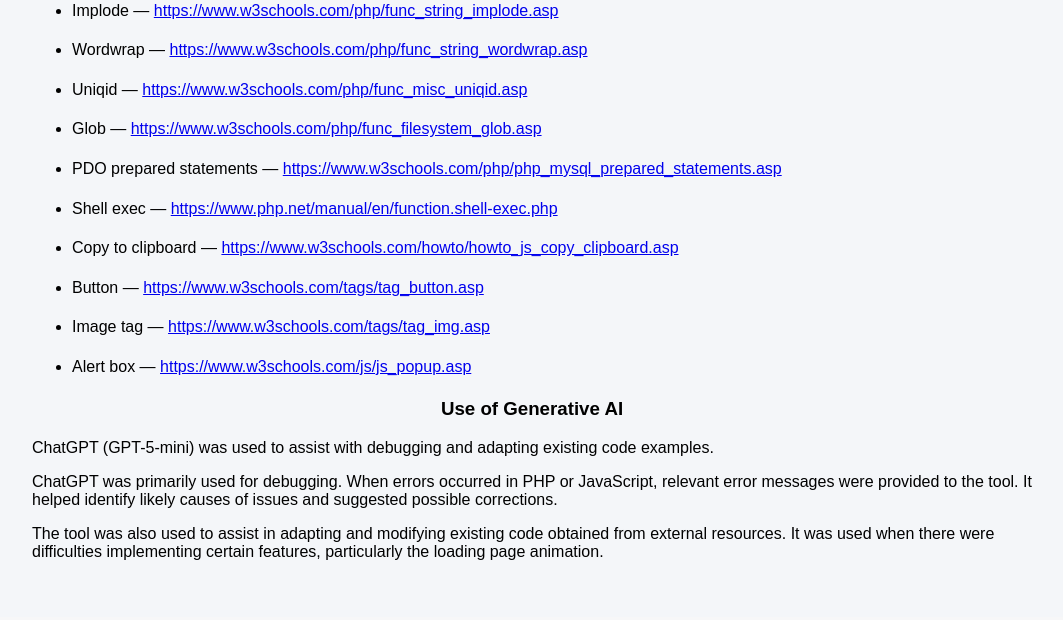
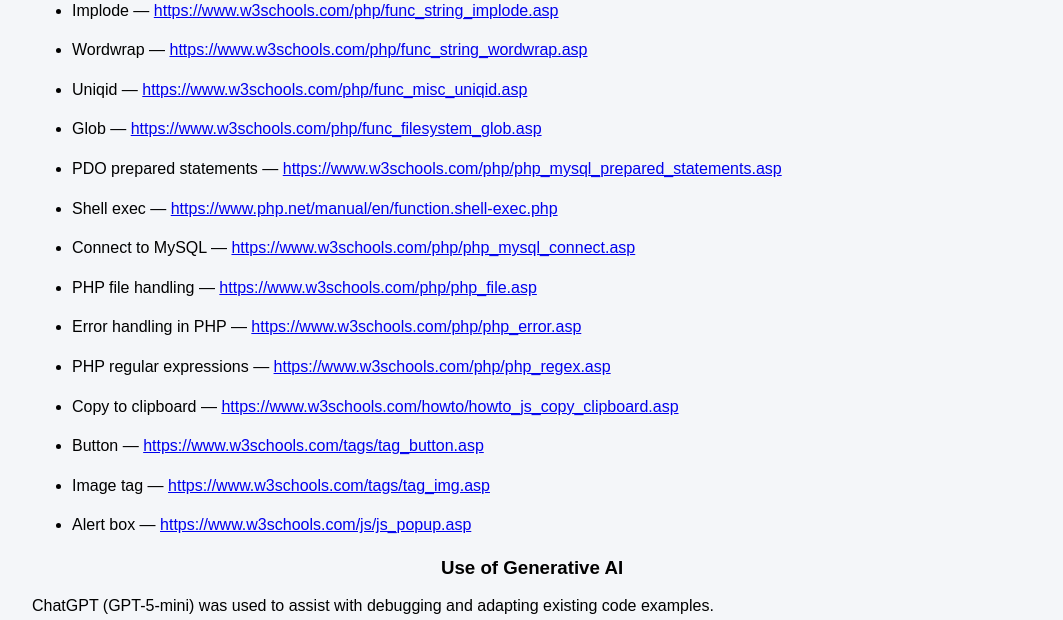
Before and after one commit to B293600/IWDD, a PHP site: page /credits.php in a window 1280 px wide. Shown: the part 2149-2769 px from the top of the page, without its empty margins (108-1171 px from the left). Before the commit the page ends 2709 px from the top, so only its background shows below. Run offline with PHP 8.4, Linux system fonts and the light colour scheme.

Commit message:
commenting and final touches

```diff
--- a/credits.php
+++ b/credits.php
@@ -155,6 +155,11 @@ require_once 'login.php';
         <li>Glob — <a href="https://www.w3schools.com/php/func_filesystem_glob.asp" target="_blank">https://www.w3schools.com/php/func_filesystem_glob.asp</a></li>
         <li>PDO prepared statements — <a href="https://www.w3schools.com/php/php_mysql_prepared_statements.asp" target="_blank">https://www.w3schools.com/php/php_mysql_prepared_statements.asp</a></li>
         <li>Shell exec — <a href="https://www.php.net/manual/en/function.shell-exec.php" target="_blank">https://www.php.net/manual/en/function.shell-exec.php</a></li>
+        <li>Connect to MySQL — <a href="https://www.w3schools.com/php/php_mysql_connect.asp" target="_blank">https://www.w3schools.com/php/php_mysql_connect.asp</a></li>
+        <li>PHP file handling — <a href="https://www.w3schools.com/php/php_file.asp" target="_blank">https://www.w3schools.com/php/php_file.asp</a></li>
+        <li>Error handling in PHP — <a href="https://www.w3schools.com/php/php_error.asp" target="_blank">https://www.w3schools.com/php/php_error.asp</a></li>
+        <li>PHP regular expressions — <a href="https://www.w3schools.com/php/php_regex.asp" target="_blank">https://www.w3schools.com/php/php_regex.asp</a></li>
+
 
         <!-- UI / Misc -->
         <li>Copy to clipboard — <a href="https://www.w3schools.com/howto/howto_js_copy_clipboard.asp" target="_blank">https://www.w3schools.com/howto/howto_js_copy_clipboard.asp</a></li>
--- a/login.php
+++ b/login.php
@@ -1,19 +1,21 @@
 <?php //this file contains all the login details required
 $host = '127.0.0.1';
-$db = 's2328610_website'; // edit this
-$user = 's2328610'; // edit this
-$pass = 'Pedrocardoso13!'; // edit this
+$db = 's2328610_website';
+$user = 's2328610';
+$pass = 'Pedrocardoso13!';
 
-
+// Specify port
 $port = 3306;
-
+// Defines how to connect to the database
 $dsn = "mysql:host=$host;port=$port;dbname=$db;charset=utf8mb4";
-
+// Created a PDO connection
 try {
     $pdo = new PDO($dsn, $user, $pass, [
+// For error handling
         PDO::ATTR_ERRMODE => PDO::ERRMODE_EXCEPTION
     ]);
 } catch (PDOException $e) {
+// Stop execution and display error message if connection fails
     die("DB Connection failed: " . $e->getMessage());
 }
 
```
Also changed, not shown: populate_aves.php (+73 -38 lines).
